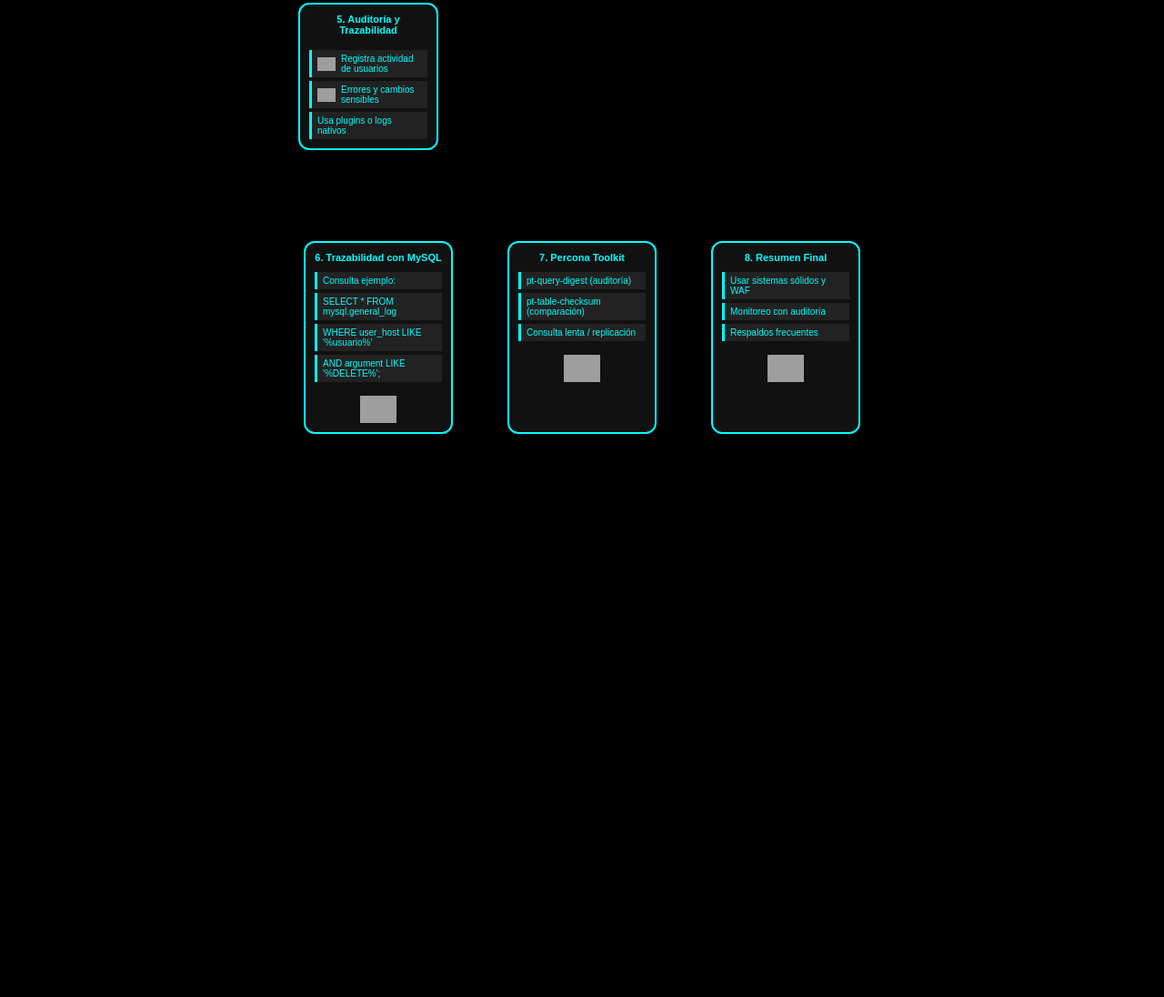
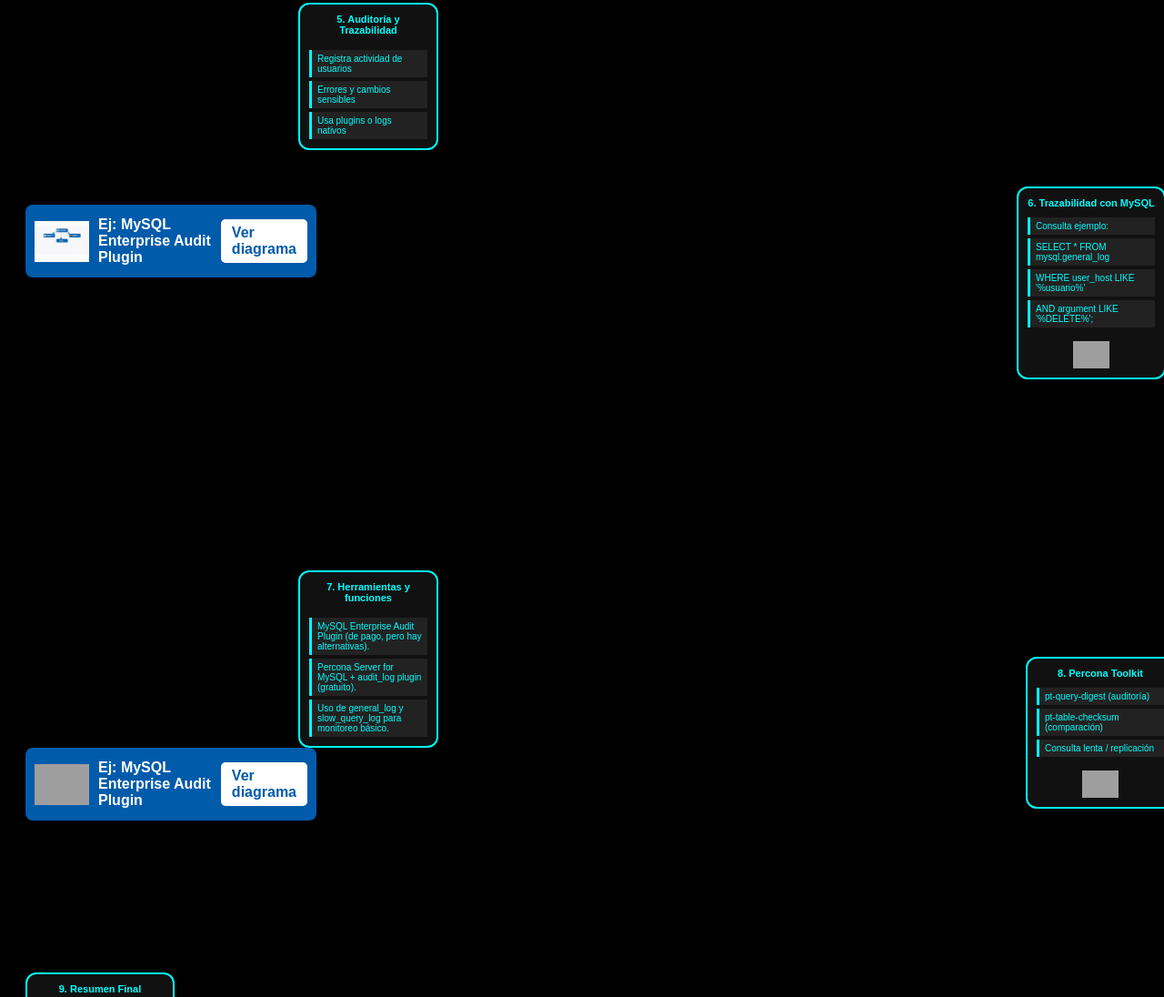
Before and after one commit to diane2006/BS, a plain HTML site: page index.html in a window 1280 px wide. Shown: the part 889-1985 px from the top of the page at 91% size. Before the commit the page ends 1454 px from the top, so only its background shows below. Drawn offline with Linux system fonts and the light colour scheme; grey boxes are pictures that could not be loaded.

Commit message:
Update index.html

```diff
--- a/index.html
+++ b/index.html
@@ -140,6 +140,57 @@
             width: 16px;
             height: 16px;
         }
+
+    .diagram {
+      position: relative;
+      width: 400px;
+      height: 200px;
+    }
+
+    .info-box {
+    position: relative;
+    width: 320px;
+    height: 80px;
+    background: #005baa;
+    color: white;
+    border-radius: 8px;
+    padding: 10px 10px 10px 80px; /* espacio para la imagen */
+    box-sizing: border-box;
+    font-weight: bold;
+    display: flex;
+    align-items: center;
+    gap: 10px;
+    font-family: Arial, sans-serif;
+  }
+
+  .info-box img {
+    position: absolute;
+    left: 10px;
+    width: 60px;
+    height: 60px;
+    object-fit: contain;
+    top: 50%;
+    transform: translateY(-50%);
+    pointer-events: none;
+    border-radius: 6px;
+  }
+
+  .info-box a {
+    margin-left: auto;
+    background: white;
+    color: #005baa;
+    padding: 6px 12px;
+    border-radius: 5px;
+    text-decoration: none;
+    font-weight: bold;
+    transition: background-color 0.3s ease, color 0.3s ease;
+  }
+
+  .info-box a:hover {
+    background: #003f7f;
+    color: white;
+  }
+</style>
     </style>
 </head>
 
@@ -299,12 +350,9 @@
             <strong>5. Auditoría y Trazabilidad</strong>
             <div class="subtemas">
                 <div class="subtema" style="display: flex; align-items: center; gap: 6px;">
-                    <img src="https://img.icons8.com/ios-filled/50/activity-history.png" alt="Historial de actividad"
-                        width="20" />
                     Registra actividad de usuarios
                 </div>
                 <div class="subtema" style="display: flex; align-items: center; gap: 6px;">
-                    <img src="https://img.icons8.com/ios-filled/50/error.png" alt="Errores" width="20" />
                     Errores y cambios sensibles
                 </div>
                 <div class="subtema">
@@ -313,11 +361,14 @@
             </div>
         </div>
     </div>
-
+    <div class="info-box">
+        <img src="DIAGRAMA.gif" alt="GIF ilustrativo" />
+        <div>
+            Ej: MySQL Enterprise Audit Plugin
+        </div>
+        <a href="diagrama.html">Ver diagrama</a></div>
     <!-- Fila 4 -->
-    <div class="fila medio" style="justify-content: center; gap: 60px; margin-top: 100px;">
-
-        <div class="nodo" style="width: 140px; display: flex; flex-direction: column; align-items: center;">
+    <div class="nodo" style="width: 140px; display: flex; flex-direction: column; align-items: center; margin-left: 1090px;transform: translateY(-100px);">
             <strong>6. Trazabilidad con MySQL</strong>
             <div class="subtemas" style="margin-top: 10px;">
                 <div class="subtema">Consulta ejemplo:</div>
@@ -328,9 +379,27 @@
             <img src="https://img.icons8.com/ios-filled/50/mysql-logo.png" alt="MySQL" width="40"
                 style="margin-top: 15px;" />
         </div>
-
-        <div class="nodo" style="width: 140px; display: flex; flex-direction: column; align-items: center;">
-            <strong>7. Percona Toolkit</strong>
+    <!-- NUEVO CUADRO  ENTRE EL 6 Y 7 -->
+    <div class="fila medio" style="justify-content: space-between; margin-top: 40px;">
+        <div class="nodo"
+            style="margin: 10px 20px 0 300px; display: flex; flex-direction: column; align-items: flex-start; gap: 10px; border-color:#00ffff; transform: translateY(60px);">
+            <strong>7. Herramientas y funciones</strong>
+            <div class="subtemas">
+                <div class="subtema">MySQL Enterprise Audit Plugin (de pago, pero hay alternativas).</div>
+                <div class="subtema">Percona Server for MySQL + audit_log plugin (gratuito).</div>
+                <div class="subtema">Uso de general_log y slow_query_log para monitoreo básico.</div>
+            </div>
+        </div>
+    </div>
+    <div class="info-box">
+        <img src="diagrama_2.gif" alt="GIF ilustrativo" />
+        <div>
+            Ej: MySQL Enterprise Audit Plugin
+        </div>
+        <a href="diagrama_2.html">Ver diagrama</a>
+    </div>
+        <div class="nodo" style="width: 140px; display: flex; flex-direction: column; align-items: center;margin-left: 1100px; transform: translateY(-180px);">
+            <strong>8. Percona Toolkit</strong>
             <div class="subtemas" style="margin-top: 10px;">
                 <div class="subtema">pt-query-digest (auditoría)</div>
                 <div class="subtema">pt-table-checksum (comparación)</div>
@@ -341,7 +410,7 @@
         </div>
 
         <div class="nodo" style="width: 140px; display: flex; flex-direction: column; align-items: center;">
-            <strong>8. Resumen Final</strong>
+            <strong>9. Resumen Final</strong>
             <div class="subtemas" style="margin-top: 10px;">
                 <div class="subtema">Usar sistemas sólidos y WAF</div>
                 <div class="subtema">Monitoreo con auditoría</div>
@@ -478,6 +547,13 @@
             }, 600);
 
         }
+         // Animar la aparición de los cuadros uno a uno
+            const boxes = document.querySelectorAll('.box');
+            boxes.forEach((box, i) => {
+                setTimeout(() => {
+                    box.classList.add('visible');
+                }, 500 * (i + 1));
+            });
     </script>
 
 </body>
```
